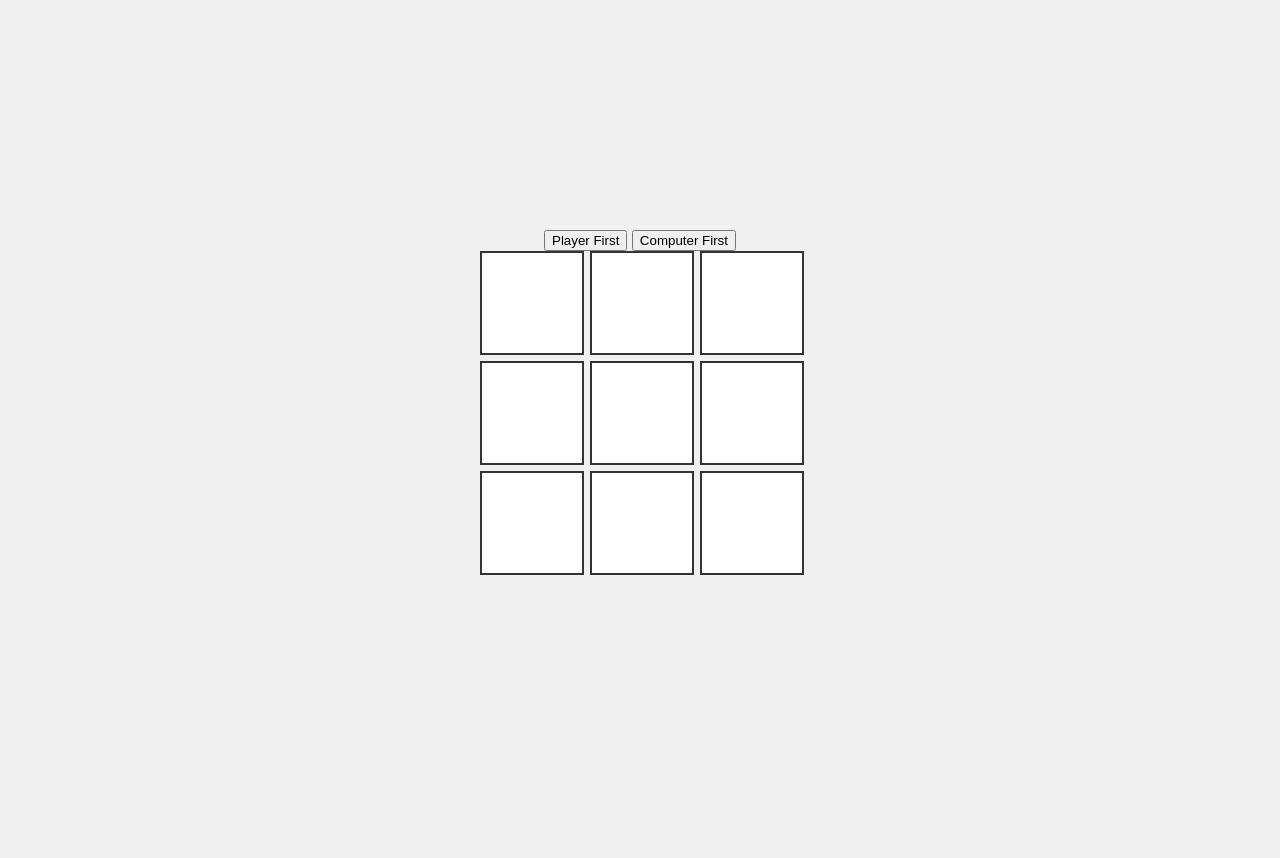
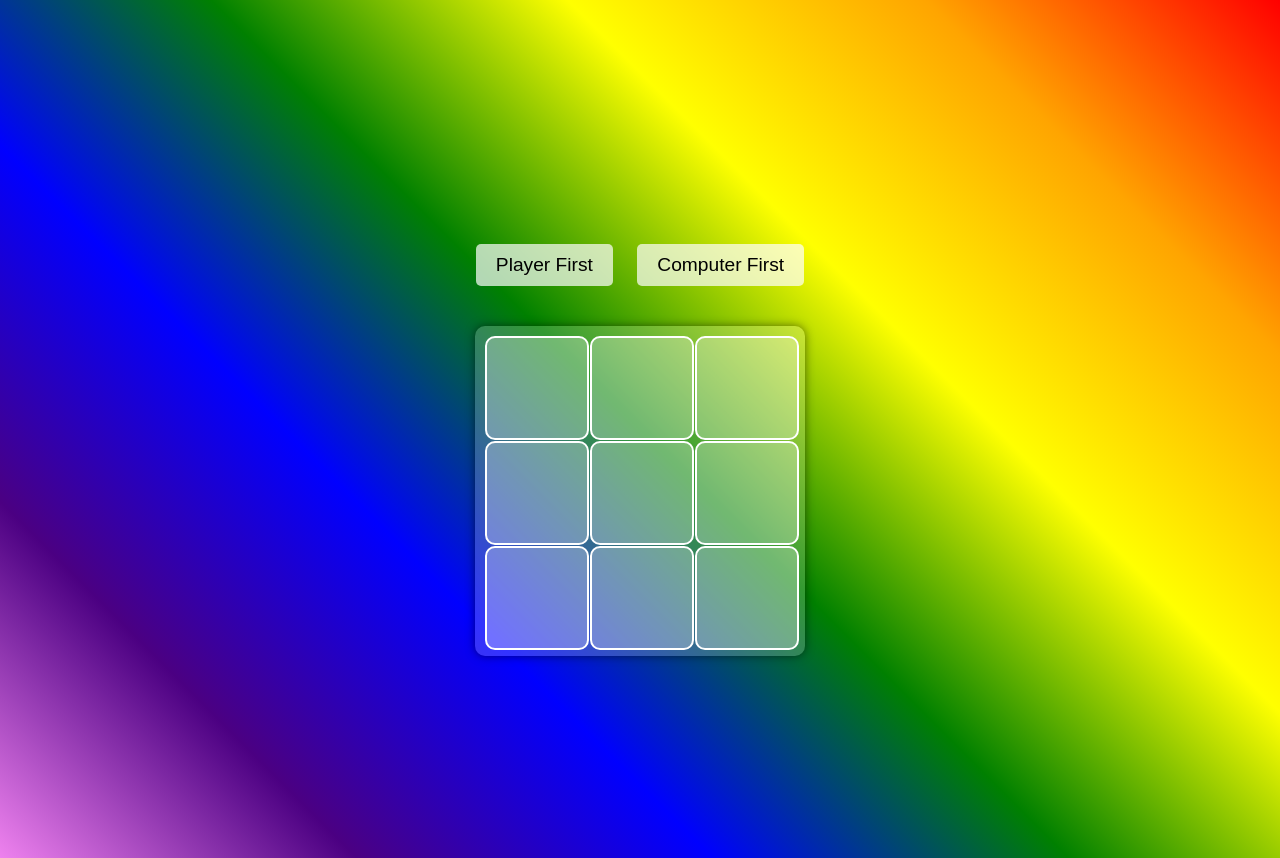
Before and after one commit to DineshDavuluri/Prodigy_Web_Dev_Task3, a plain HTML site: page index.html in a window 1280 px wide. Both pictures are taken after a click on the button "Player First". Before the commit the page ends 800 px from the top, so only its background shows below. Drawn offline with Linux system fonts and the light colour scheme.

Commit message:
Update style.css

```diff
--- a/style.css
+++ b/style.css
@@ -1,44 +1,66 @@
 body {
-    font-family: 'Arial', sans-serif;
+    font-family: Arial, sans-serif;
     display: flex;
     flex-direction: column;
     align-items: center;
+    margin-top: 50px;
+    background: linear-gradient(45deg, violet, indigo, blue, green, yellow, orange, red);
+    color: white;
+    height: 100vh;
     justify-content: center;
-    height: 100vh;
-    margin: 0;
-    background-color: #f0f0f0;
 }
 
-h1 {
-    color: #333;
+.buttons {
+    margin-bottom: 20px;
+}
+
+button {
+    font-size: 1.2em;
+    padding: 10px 20px;
+    margin: 0 10px;
+    border: none;
+    border-radius: 5px;
+    background: rgba(255, 255, 255, 0.7);
+    color: black;
+    cursor: pointer;
+    transition: background-color 0.3s ease;
+}
+
+button:hover {
+    background-color: rgba(255, 255, 255, 1);
 }
 
 .board {
     display: grid;
     grid-template-columns: repeat(3, 100px);
     grid-template-rows: repeat(3, 100px);
-    gap: 10px;
+    gap: 5px;
+    margin-top: 20px;
+    background-color: rgba(255, 255, 255, 0.2);
+    padding: 10px;
+    border-radius: 10px;
+    box-shadow: 0px 0px 10px rgba(0,0,0,0.5);
 }
 
 .cell {
     width: 100px;
     height: 100px;
-    background-color: #fff;
-    border: 2px solid #333;
     display: flex;
     align-items: center;
     justify-content: center;
     font-size: 2em;
+    border: 2px solid white;
+    background-color: rgba(255, 255, 255, 0.3);
+    transition: background-color 0.3s;
+    border-radius: 10px;
+    color: black;
+}
+
+.cell:hover {
+    background-color: rgba(255, 255, 255, 0.5);
     cursor: pointer;
 }
 
-#statusMessage {
-    margin: 20px;
-    font-size: 1.5em;
+.hidden {
+    display: none;
 }
-
-#restartButton {
-    padding: 10px 20px;
-    font-size: 1em;
-    cursor: pointer;
-}
```
